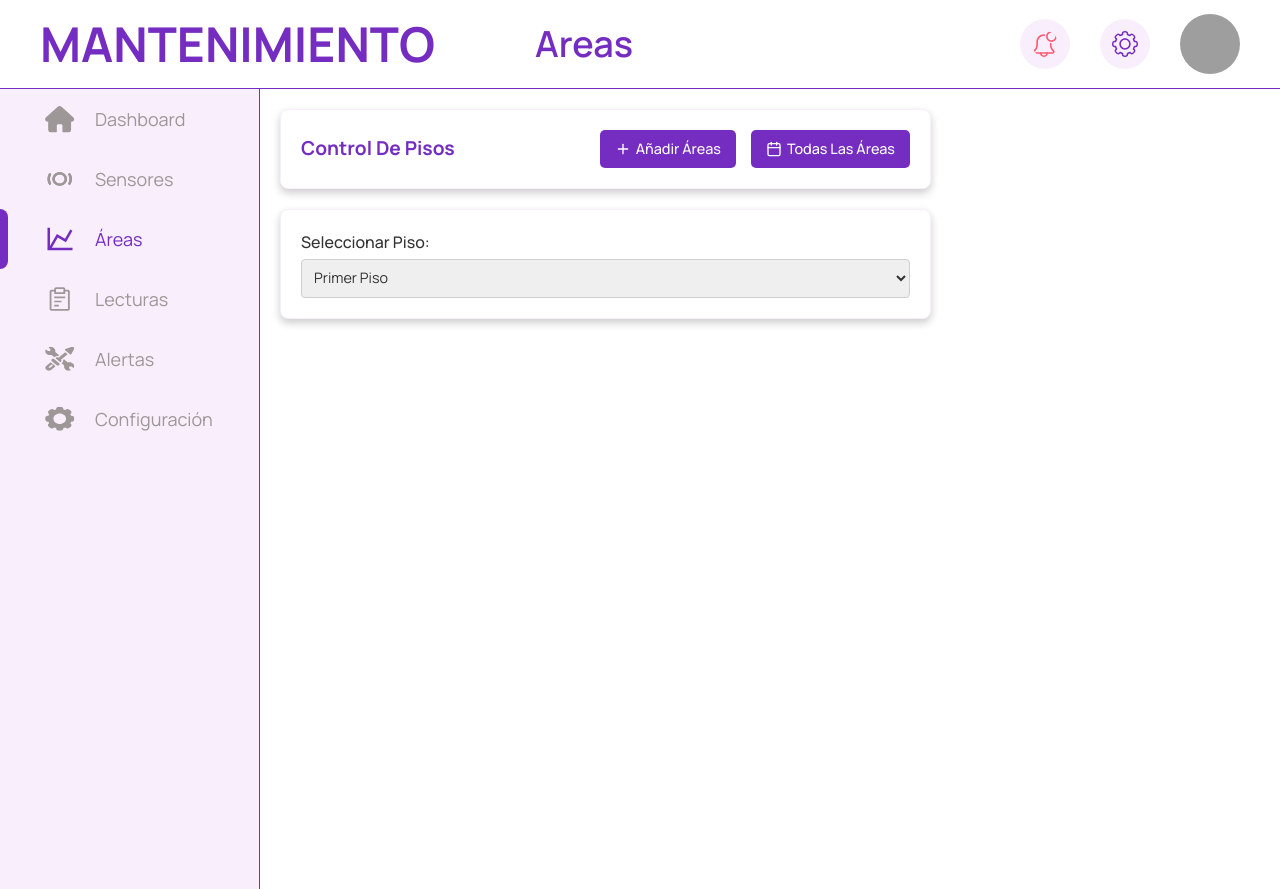
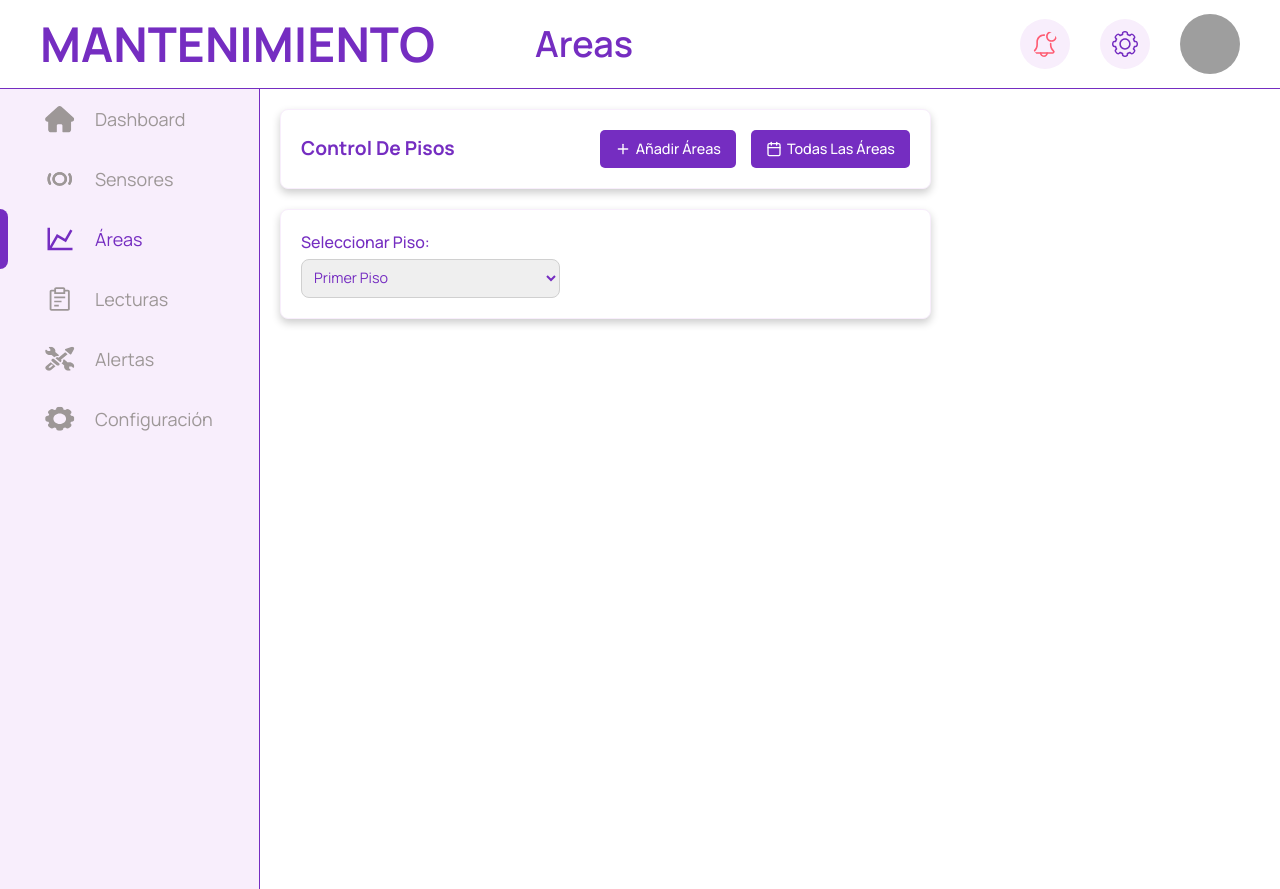
Before and after one commit to Sarita7418/final-project-5, a Next.js app: page /Areas in a window 1280 px wide. Built offline with nearby package versions, Linux system fonts and the light colour scheme; grey boxes are pictures that could not be loaded.

Commit message:
finish ultimate component Control

```diff
--- a/app/Areas/components/Control.css
+++ b/app/Areas/components/Control.css
@@ -8,8 +8,8 @@
   background-color: transparent;
 }
 .options button:nth-child(2) {
-    margin-left: 130px; /* Espacio adicional a la izquierda del segundo botón */
-  }
+  margin-left: 130px; /* Espacio adicional a la izquierda del segundo botón */
+}
 
 .options {
   display: flex;
@@ -65,19 +65,19 @@
   border: 1px solid var(--Light-Purple);
   border-radius: 8px;
   box-shadow: 0 4px 8px rgba(0, 0, 0, 0.2);
-
 }
 
 .floor-selector label {
   font-size: 1rem;
   font-weight: 500;
-  color: #333;
+  color: var(--Strong-Purple);
 }
 
 #floor-select {
   padding: 8px;
+  margin-right: 350px;
   font-size: 0.9rem;
   border: 1px solid #d0d0d0;
-  border-radius: 4px;
-  color: #333;
+  border-radius: 8px;
+  color: var(--Strong-Purple);
 }
```
